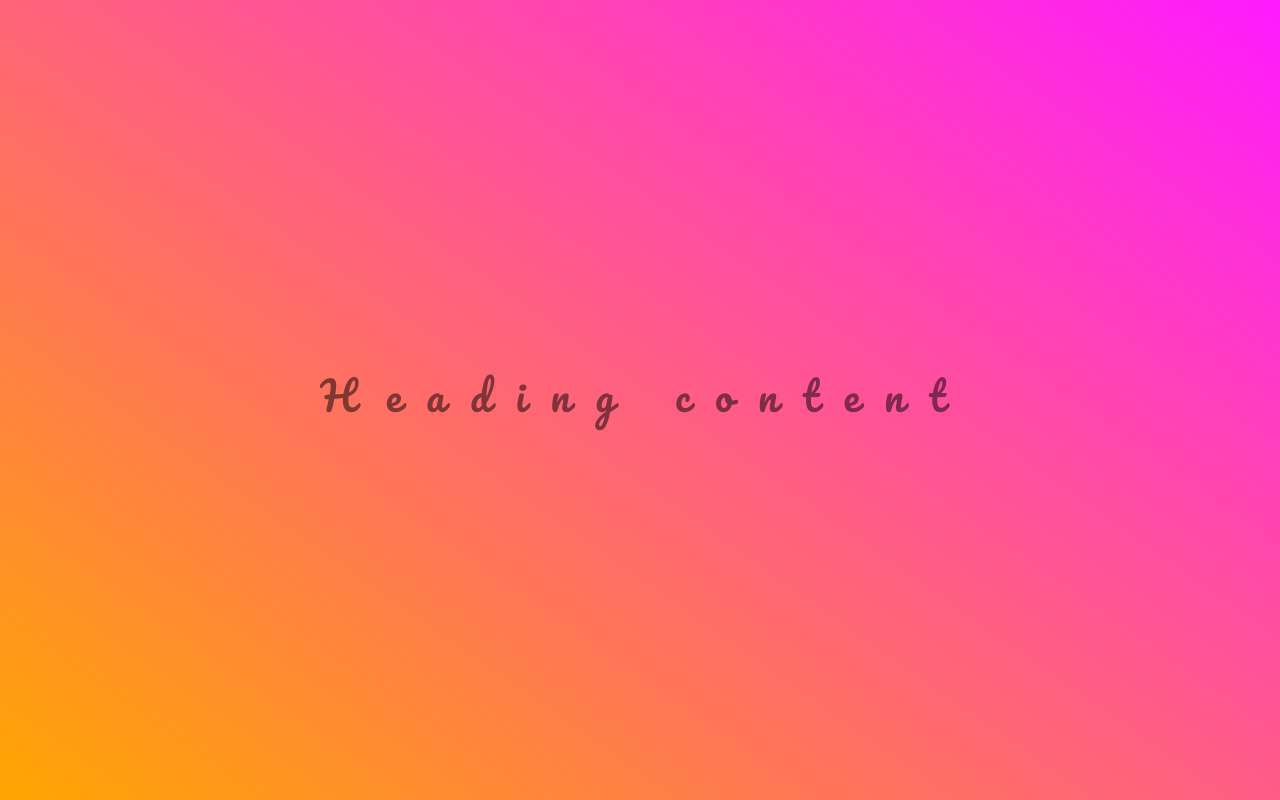
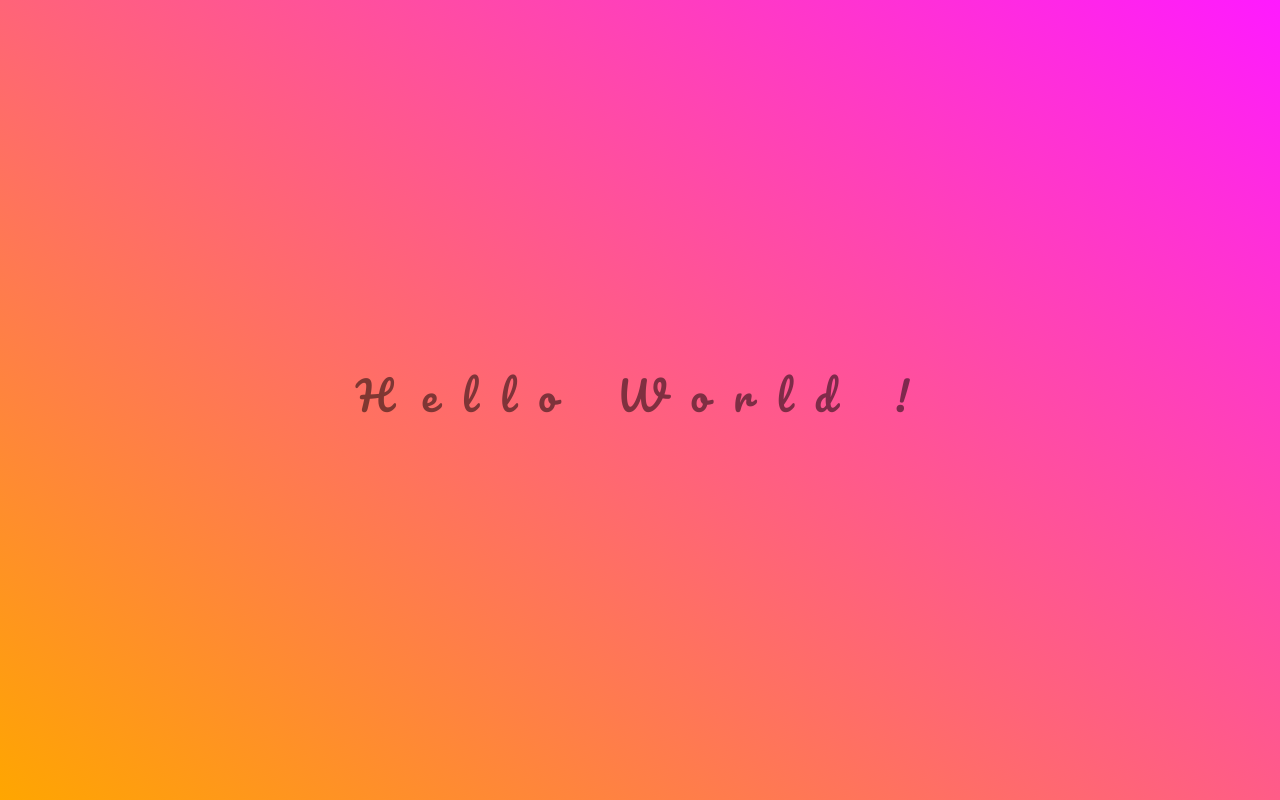
Before and after one commit to pawarashish564/Gradient, a plain HTML site: page index.html in a window 1280 px wide. Drawn offline with Linux system fonts and the light colour scheme.

Commit message:
added title text

```diff
--- a/index.html
+++ b/index.html
@@ -35,7 +35,7 @@
 		<div class="row">
 			<div class="col">
 				<h1 class="mg-md text-lg-center h1-style">
-					Heading content
+					Hello World !
 				</h1>
 			</div>
 		</div>
```
